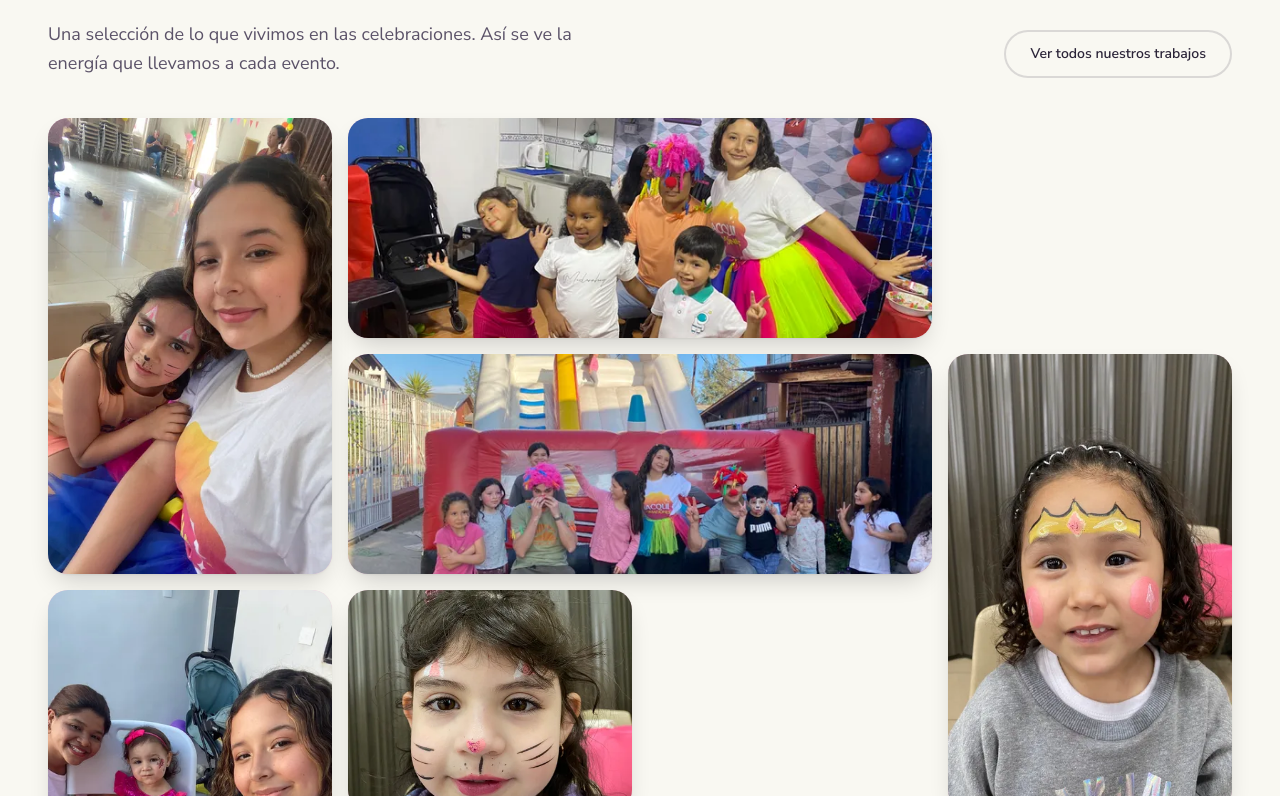
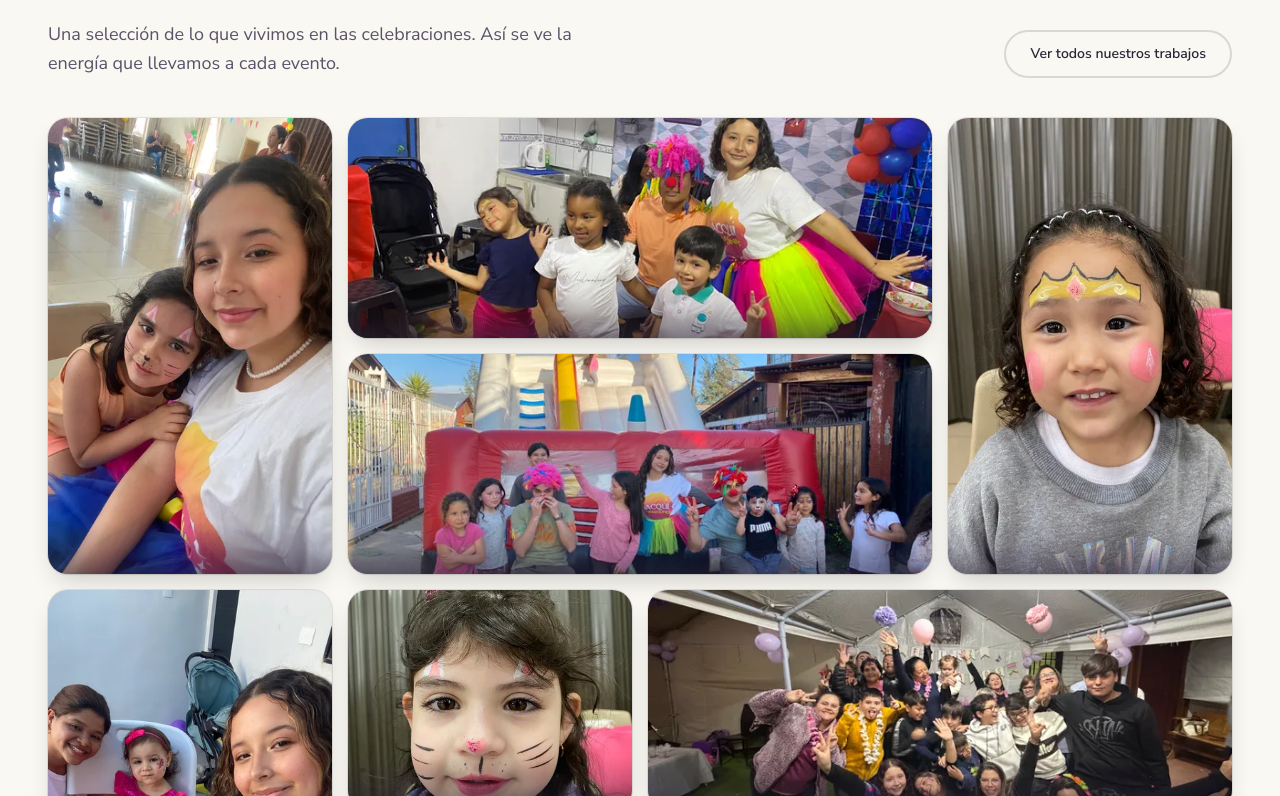
Before and after one commit to BenSLM/Luluanimaciones, a React (Vite) app: page / in a window 1280 px wide. Shown: the part 2824-3620 px from the top of the page. Built offline with nearby package versions, Linux system fonts and the light colour scheme.

Commit message:
arreglando galeria

```diff
--- a/src/components/home/GalleryPreview.tsx
+++ b/src/components/home/GalleryPreview.tsx
@@ -1,6 +1,7 @@
 import { useState } from "react"
 import { Link } from "react-router-dom"
 import { motion, AnimatePresence } from "motion/react"
+import { ZoomIn } from "lucide-react"
 import { SectionHeading } from "../SectionHeading"
 import { Lightbox } from "../Lightbox"
 import { GALLERY_PREVIEW } from "../../data/gallery"
@@ -32,14 +33,14 @@ export function GalleryPreview() {
           initial="hidden"
           whileInView="visible"
           viewport={VIEWPORT}
-          className="mt-10 grid auto-rows-[180px] grid-cols-2 gap-3 sm:auto-rows-[220px] md:grid-cols-4 md:gap-4"
+          className="mt-10 grid grid-flow-dense auto-rows-[calc((100vw-3.25rem)/2)] grid-cols-2 gap-3 md:auto-rows-[220px] md:grid-cols-4 md:gap-4"
         >
           {GALLERY_PREVIEW.map((item, i) => {
             const spanClass =
               item.span === "wide"
                 ? "md:col-span-2"
                 : item.span === "tall"
-                  ? "row-span-2"
+                  ? "md:row-span-2"
                   : ""
             return (
               <motion.button
@@ -47,8 +48,8 @@ export function GalleryPreview() {
                 type="button"
                 variants={scaleIn}
                 onClick={() => setActive(i)}
-                aria-label={`Ver foto: ${item.caption}`}
-                className={`group relative overflow-hidden rounded-card bg-rosa-suave shadow-foto transition-shadow duration-300 hover:shadow-elevada ${spanClass}`}
+                aria-label={`Ver foto ampliada: ${item.caption}`}
+                className={`group relative cursor-pointer overflow-hidden rounded-card bg-rosa-suave shadow-foto ring-1 ring-tinta/10 transition-all duration-300 hover:shadow-elevada hover:ring-rosa/40 ${spanClass}`}
               >
                 <img
                   src={item.src}
@@ -59,8 +60,19 @@ export function GalleryPreview() {
                   decoding="async"
                   className="h-full w-full object-cover transition-transform duration-300 group-hover:scale-105"
                 />
-                <span className="absolute inset-x-0 bottom-0 flex items-end bg-gradient-to-t from-tinta/70 to-transparent p-3 opacity-0 transition-opacity group-hover:opacity-100 group-focus-visible:opacity-100">
-                  <span className="text-sm font-semibold text-crema">
+                <span
+                  aria-hidden="true"
+                  className="pointer-events-none absolute inset-x-0 bottom-0 bg-gradient-to-t from-tinta/55 via-tinta/20 to-transparent p-3 pt-10 opacity-100 transition-opacity duration-300"
+                />
+                <span className="absolute right-2.5 top-2.5 flex h-9 w-9 scale-75 items-center justify-center rounded-full bg-tinta/55 text-crema opacity-0 backdrop-blur-sm transition-all duration-200 group-hover:scale-100 group-hover:opacity-100 group-focus-visible:scale-100 group-focus-visible:opacity-100">
+                  <ZoomIn
+                    className="h-4.5 w-4.5"
+                    strokeWidth={2.5}
+                    aria-hidden="true"
+                  />
+                </span>
+                <span className="pointer-events-none absolute inset-x-0 bottom-0 flex items-end p-3 opacity-0 transition-opacity duration-300 group-hover:opacity-100 group-focus-visible:opacity-100">
+                  <span className="text-sm font-semibold text-crema drop-shadow-sm">
                     {item.caption}
                   </span>
                 </span>
--- a/src/data/gallery.ts
+++ b/src/data/gallery.ts
@@ -123,7 +123,6 @@ export const GALLERY: GalleryItem[] = [
     alt: "Niña luciendo un diseño de pintacaritas",
     category: "pintacaritas",
     caption: "Pintacaritas artístico",
-    span: "tall",
   },
   {
     id: "g11",
@@ -133,16 +132,6 @@ export const GALLERY: GalleryItem[] = [
     alt: "Diseño de pintacaritas aplicado con precisión",
     category: "pintacaritas",
     caption: "Diseños personalizados",
-  },
-  {
-    id: "g12",
-    slug: "pintacarita-4",
-    src: img("pintacarita-4"),
-    srcSet: srcSet("pintacarita-4"),
-    alt: "Niña con un colorido diseño de pintacaritas",
-    category: "pintacaritas",
-    caption: "Sonrisas garantizadas",
-    span: "tall",
   },
   {
     id: "g13",
@@ -213,5 +202,5 @@ export const GALLERY: GalleryItem[] = [
   },
 ]
 
-// A curated subset used on the home page preview.
-export const GALLERY_PREVIEW = GALLERY.slice(0, 6)
+// A curated subset used on the home page preview (10 photos).
+export const GALLERY_PREVIEW = GALLERY.slice(0, 10)
```
Also changed, not shown: 1 other file (tests, documents, lock files or other folders).
